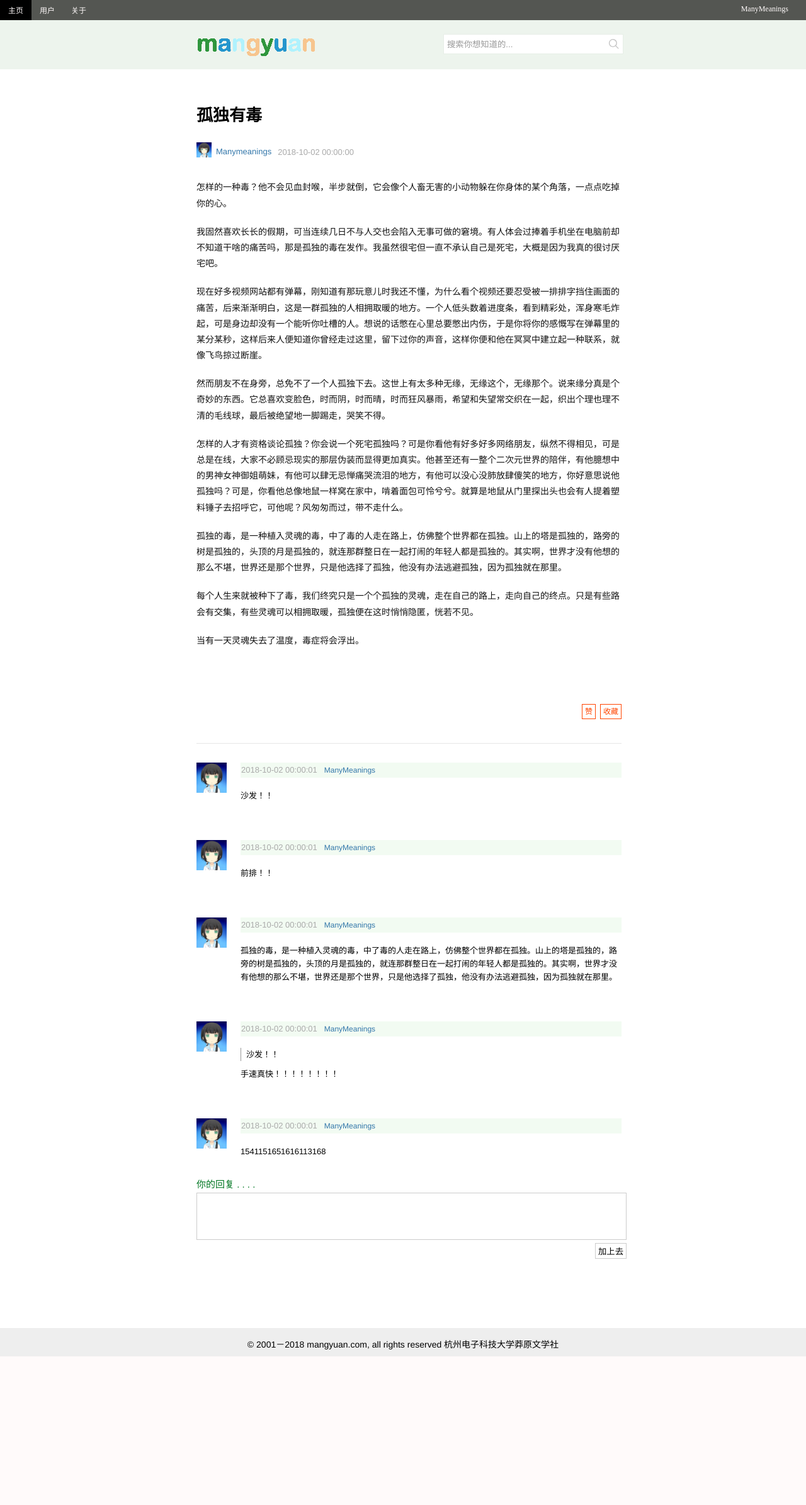
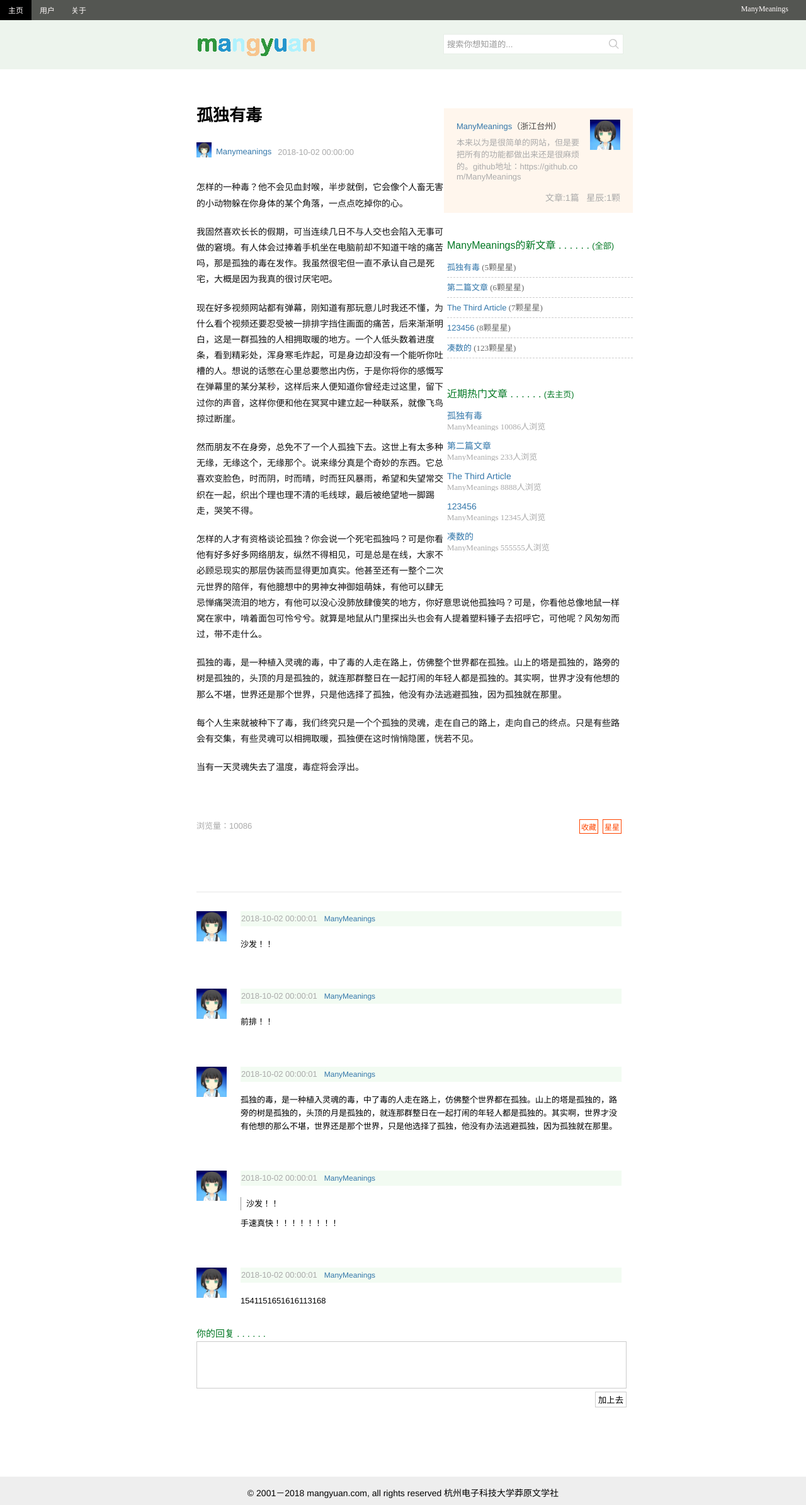
Before and after one commit to jfmoe/Rosetta-stone, a PHP site: page /articles.html in a window 1280 px wide. Shown: the whole page at 63% size. Before the commit the page ends 2154 px from the top, so only its background shows below. Run offline with PHP 8.4, Linux system fonts and the light colour scheme.

Commit message:
增加articles.html的侧边栏

```diff
--- a/articles.html
+++ b/articles.html
@@ -33,6 +33,32 @@
 
         </ul>
     </div>
+    <--侧边栏-->
+    <div class="aside-in-articles">
+        <div class="mini-userzone">
+            <img src="image/my.jpg">
+            <a class="name-in-miniaside" href="userzone.html">ManyMeanings</a>
+            <span class="home">（浙江台州）</span>
+            <p>本来以为是很简单的网站，但是要把所有的功能都做出来还是很麻烦的。github地址：https://github.com/ManyMeanings</p>
+            <div class="data-in-miniaside">文章:1篇 &nbsp;&nbsp;星辰:1颗</div>
+        </div>
+        <div class="articles-in-aside">
+            <div class="title-in-aside">ManyMeanings的新文章&nbsp;.&nbsp;.&nbsp;.&nbsp;.&nbsp;.&nbsp;.&nbsp;<a href="userzone.html">(全部)</a></div>
+            <div class="new-articles"><a href="userzone.html">孤独有毒</a>&nbsp;(5颗星星)</div>
+            <div class="new-articles"><a href="userzone.html">第二篇文章</a>&nbsp;(6颗星星)</div>
+            <div class="new-articles"><a href="userzone.html">The Third Article</a>&nbsp;(7颗星星)</div>
+            <div class="new-articles"><a href="userzone.html">123456</a>&nbsp;(8颗星星)</div>
+            <div class="new-articles"><a href="userzone.html">凑数的</a>&nbsp;(123颗星星)</div>
+        </div>
+        <div class="articles-in-aside">
+            <div class="title-in-aside">近期热门文章&nbsp;.&nbsp;.&nbsp;.&nbsp;.&nbsp;.&nbsp;.&nbsp;<a href="userzone.html">(去主页)</a></div>
+            <div class="hot-articles"><a href="userzone.html">孤独有毒</a><p>ManyMeanings&nbsp;10086人浏览<p></div>
+            <div class="hot-articles"><a href="userzone.html">第二篇文章</a><p>ManyMeanings&nbsp;233人浏览<p></div>
+            <div class="hot-articles"><a href="userzone.html">The Third Article</a><p>ManyMeanings&nbsp;8888人浏览<p></div>
+            <div class="hot-articles"><a href="userzone.html">123456</a><p>ManyMeanings&nbsp;12345人浏览<p></div>
+            <div class="hot-articles"><a href="userzone.html">凑数的</a><p>ManyMeanings&nbsp;555555人浏览<p></div>
+        </div>
+    </div>
 
     <--文章-->
     <div class="the-article">
@@ -58,7 +84,8 @@
 
         <p>当有一天灵魂失去了温度，毒症将会浮出。</p>
         <div class="footer-sharing">
-            <a class="good">赞</a>
+            <span class="read-number">浏览量：10086</span>
+            <a class="good">星星</a>
             <a class="good">收藏</a>
         </div>
     </div>
@@ -107,7 +134,7 @@
             <div class="reply-button">回复</div>
         </div>
         <div class="comment-edit">
-            <span class="comment-edit-title">你的回复&nbsp;.&nbsp;.&nbsp;.&nbsp;.&nbsp;&nbsp;</span>
+            <span class="comment-edit-title">你的回复&nbsp;.&nbsp;.&nbsp;.&nbsp;.&nbsp;.&nbsp;.&nbsp;</span>
             <form>
                 <textarea class="comment-edit-box" rows="4" cols="64" title=""></textarea>
                 <input type="button" value="加上去" class="comment-edit-button">
--- a/mycss.css
+++ b/mycss.css
@@ -210,15 +210,12 @@ ul.pagination li a:hover:not(.active) {
 
 /*侧边栏*/
 .aside {
-    /*float: right;
+    float: right;
     margin-right: 310px;
-    margin-top: 75px;*/
+    margin-top: 75px;
     background-color: #edf4ed;
     width: 260px;
     height: 310px;
-    position: fixed;
-    right: 310px;
-    top: 175px;
 }
 .aside form{
     padding: 20px;
@@ -421,7 +418,7 @@ ul.pagination li a:hover:not(.active) {
     margin-top: 55px;
     margin-left: 312px;
     width: 675px;
-    padding-bottom: 130px;
+    padding-bottom: 115px;
     border-bottom: 1px solid #e6e6e6;
 }
 .the-article h1 {
@@ -472,16 +469,23 @@ ul.pagination li a:hover:not(.active) {
 }
 .footer-sharing {
     margin-top: 70px;
-    float: right;
+}
+.read-number {
+    float: left;
+    color: #aaaaaa;
+    font-family: Helvetica, Arial, sans-serif;
+    font-size: 13px;
+    font-weight: normal;
 }
 .good {
     font-size: 12px;
-    padding: 4px;
+    padding: 2px;
     text-decoration:  none;
     border: 1px solid orangered;
     font-family: Helvetica, Arial, sans-serif;
     color: orangered;
     margin-left: 7px;
+    float: right;
 }
 
 /*评论框*/
@@ -580,3 +584,121 @@ ul.pagination li a:hover:not(.active) {
     position: relative;
     right: -8px;
 }
+
+/*文章阅读界面侧边栏*/
+.aside-in-articles {
+    float: right;
+    margin-right: 275px;
+    margin-top: 62px;
+    width: 300px;
+}
+.mini-userzone {
+    background-color: #fff6ed;
+    padding: 18px 20px 35px 20px;
+    margin-bottom: 40px;
+}
+.aside-in-articles .mini-userzone img {
+    width: 48px;
+    height: 48px;
+    float: right;
+}
+.name-in-miniaside {
+    color: #37a;
+    font-family: Helvetica, Arial, sans-serif;
+    font-size: 13px;
+    text-decoration-line: none;
+    cursor: pointer;
+    font-weight: normal;
+    line-height: 21px;
+}
+.mini-userzone .home {
+    color: #444;
+    line-height: 1.62;
+    font-family: Helvetica, Arial, sans-serif;
+    font-size: 13px;
+    word-break: break-all;
+}
+.mini-userzone p {
+    color: #aaa;
+    font-family: Helvetica, Arial, sans-serif;
+    font-size: 13px;
+    margin-right: 60px;
+    word-break: break-all;
+    margin-top: 5px;
+    margin-bottom: 15px;
+}
+.data-in-miniaside {
+    color: #aaa;
+    font-family: Helvetica, Arial, sans-serif;
+    font-size: 14px;
+    float: right;
+}
+
+.articles-in-aside {
+    margin-bottom: 40px;
+    margin-left: 5px;
+    padding-bottom: 5px;
+}
+.title-in-aside {
+    font: 16px Arial, Helvetica, sans-serif;
+    color: #072;
+    margin: 0 0 12px 0;
+    line-height: 24px;
+
+}
+.title-in-aside a {
+    color: #072;
+    font-family: Helvetica, Arial, sans-serif;
+    font-size: 13px;
+    text-decoration-line: none;
+    cursor: pointer;
+    font-weight: normal;
+    line-height: 21px;
+}
+.title-in-aside a:hover {
+    color: #f2f2f2;
+}
+.new-articles a {
+    color: #37a;
+    font-family: Helvetica, Arial, sans-serif;
+    font-size: 13px;
+    text-decoration-line: none;
+    cursor: pointer;
+    font-weight: normal;
+    line-height: 21px;
+}
+.new-articles a:hover {
+    color: #f2f2f2;
+}
+.new-articles {
+    color: #666;
+    font-size: 13px;
+    border-bottom: 1px dashed #ccc;
+    padding: 0 0 5px 0;
+    margin: 5px 0 0 0;
+}
+.hot-articles a {
+    color: #37a;
+    font-family: Helvetica, Arial, sans-serif;
+    font-size: 14px;
+    text-decoration-line: none;
+    cursor: pointer;
+    font-weight: normal;
+    line-height: 21px;
+}
+.hot-articles a:hover {
+    color: #f2f2f2;
+}
+.hot-articles {
+    color: #666;
+    font-size: 13px;
+}
+.hot-articles p {
+    margin-bottom: 7px;
+    font-size: 13px;
+    line-height: 1;
+    color: #aaaaaa;
+    white-space: nowrap;
+    overflow: hidden;
+    text-overflow: ellipsis;
+}
```
Also changed, not shown: README.md.
